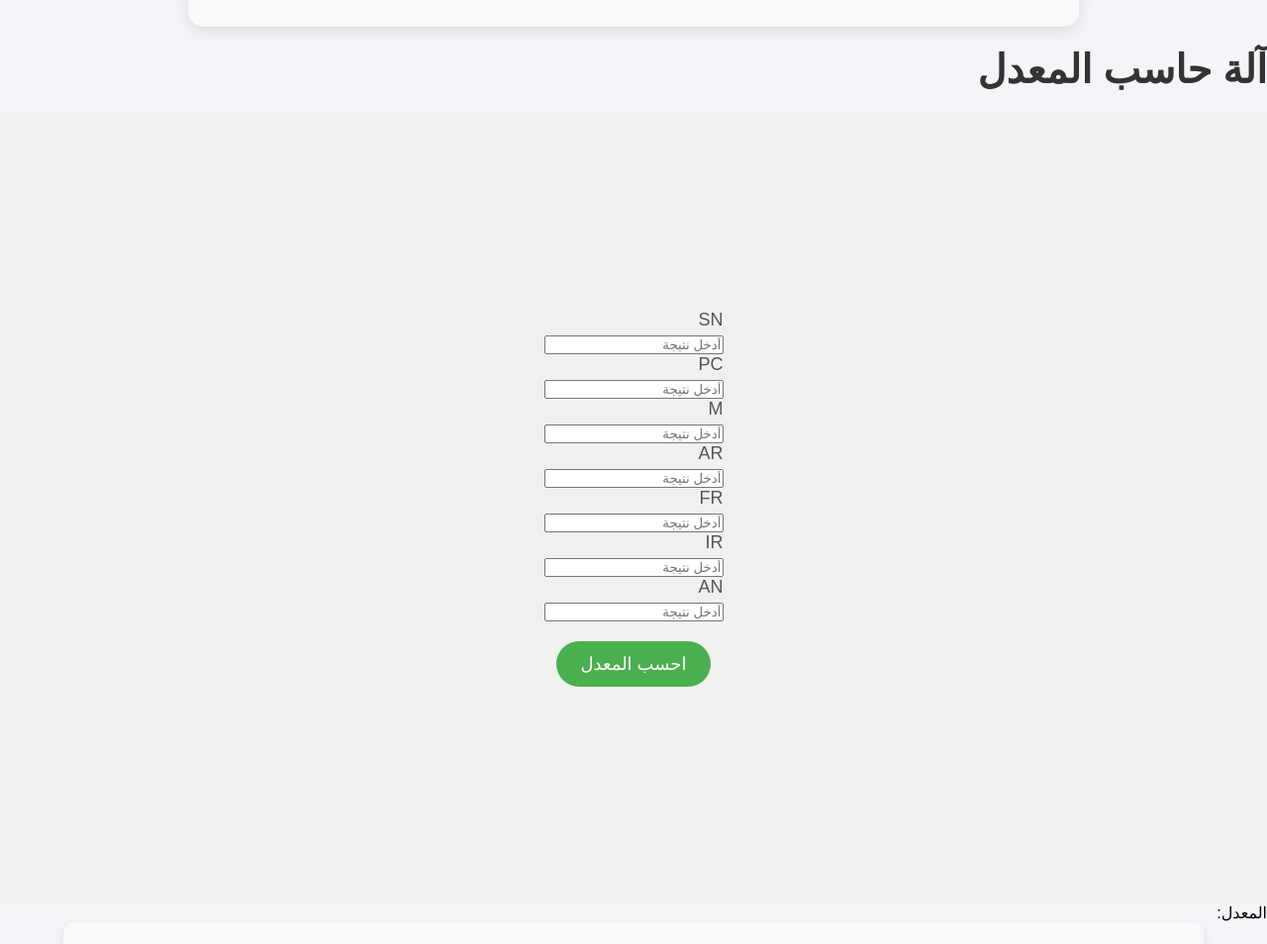
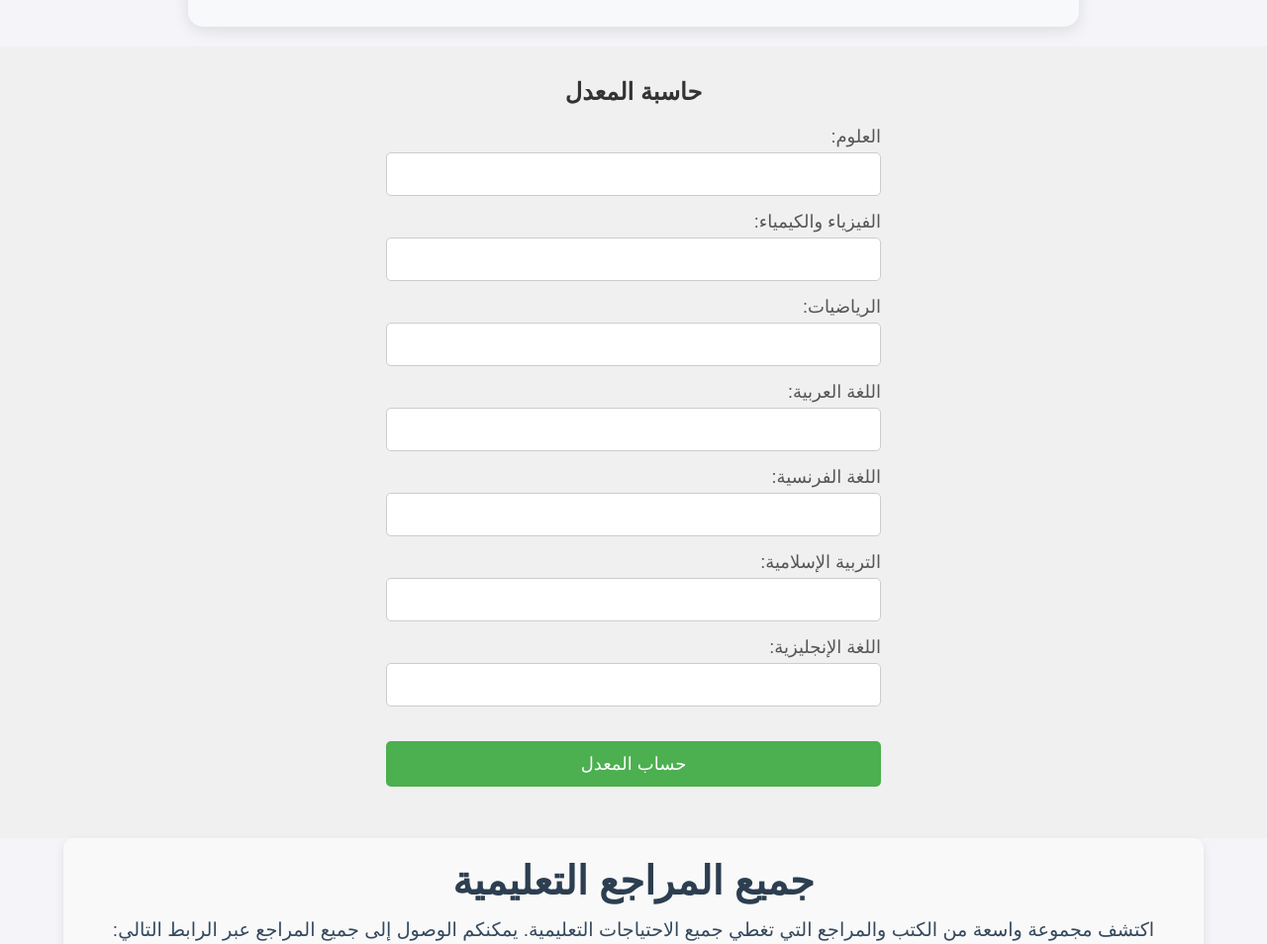
Before and after one commit to SidiM2024/BAC-D-RIM, a plain HTML site: page index.html in a window 1280 px wide. Shown: the part 1660-2614 px from the top of the page at 99% size. Drawn offline with Linux system fonts and the light colour scheme.

Commit message:
Update index.html

```diff
--- a/index.html
+++ b/index.html
@@ -166,45 +166,46 @@
     </div>
 
 
+   <div class="grade-calculator">
+    <h2>حاسبة المعدل</h2>
+    <div class="form-group">
+        <label for="science">العلوم:</label>
+        <input type="number" id="science" class="input-field">
+    </div>
+    <div class="form-group">
+        <label for="physics">الفيزياء والكيمياء:</label>
+        <input type="number" id="physics" class="input-field">
+    </div>
+    <div class="form-group">
+        <label for="math">الرياضيات:</label>
+        <input type="number" id="math" class="input-field">
+    </div>
+    <div class="form-group">
+        <label for="arabic">اللغة العربية:</label>
+        <input type="number" id="arabic" class="input-field">
+    </div>
+    <div class="form-group">
+        <label for="french">اللغة الفرنسية:</label>
+        <input type="number" id="french" class="input-field">
+    </div>
+    <div class="form-group">
+        <label for="islamic">التربية الإسلامية:</label>
+        <input type="number" id="islamic" class="input-field">
+    </div>
+    <div class="form-group">
+        <label for="english">اللغة الإنجليزية:</label>
+        <input type="number" id="english" class="input-field">
+    </div>
 
-    <section id="calculator" class="grade-calculator-section">
-        <h2 class="section-title">آلة حاسب المعدل</h2>
-        <div class="grade-calculator">
-            <div class="grade-item">
-                <label for="sn">SN</label>
-                <input type="number" id="sn" class="grade-input" placeholder="أدخل نتيجة">
-            </div>
-            <div class="grade-item">
-                <label for="pc">PC</label>
-                <input type="number" id="pc" class="grade-input" placeholder="أدخل نتيجة">
-            </div>
-            <div class="grade-item">
-                <label for="m">M</label>
-                <input type="number" id="m" class="grade-input" placeholder="أدخل نتيجة">
-            </div>
-            <div class="grade-item">
-                <label for="ar">AR</label>
-                <input type="number" id="ar" class="grade-input" placeholder="أدخل نتيجة">
-            </div>
-            <div class="grade-item">
-                <label for="fr">FR</label>
-                <input type="number" id="fr" class="grade-input" placeholder="أدخل نتيجة">
-            </div>
-            <div class="grade-item">
-                <label for="ir">IR</label>
-                <input type="number" id="ir" class="grade-input" placeholder="أدخل نتيجة">
-            </div>
-            <div class="grade-item">
-                <label for="an">AN</label>
-                <input type="number" id="an" class="grade-input" placeholder="أدخل نتيجة">
-            </div>
-            <button class="calculate-button" onclick="calculateGrade()">احسب المعدل</button>
+    <button onclick="calculateGrade()" class="submit-button">حساب المعدل</button>
+
+    <div id="result" class="result-container" style="display:none;">
+        <div class="result-message">
+            <p id="grade-message"></p>
+            <button onclick="closeResult()" class="close-button">إغلاق</button>
         </div>
-        <div id="result" class="result">
-            <p>المعدل: <span id="average"></span></p>
-        </div>
-    </section>
-
+    </div>
+</div>
 
 
 
```
